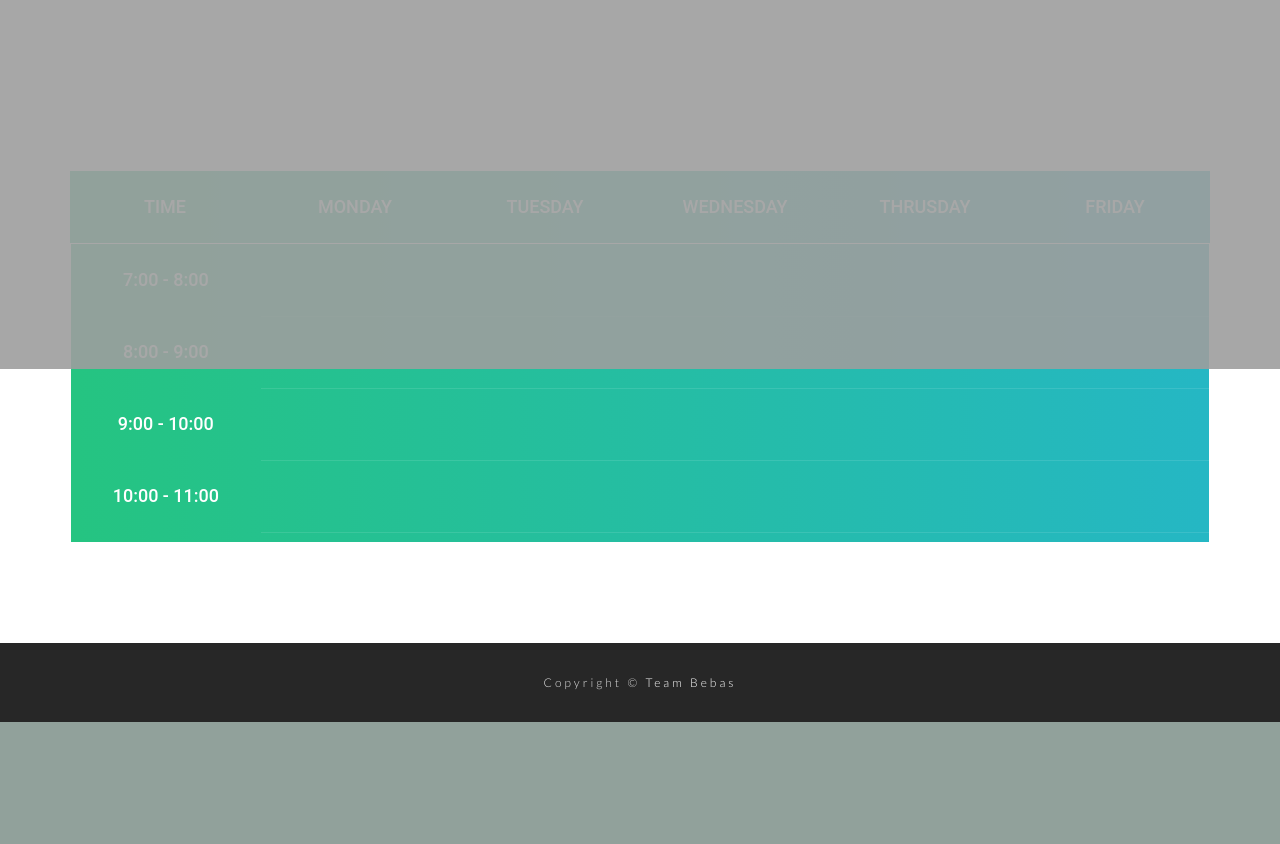
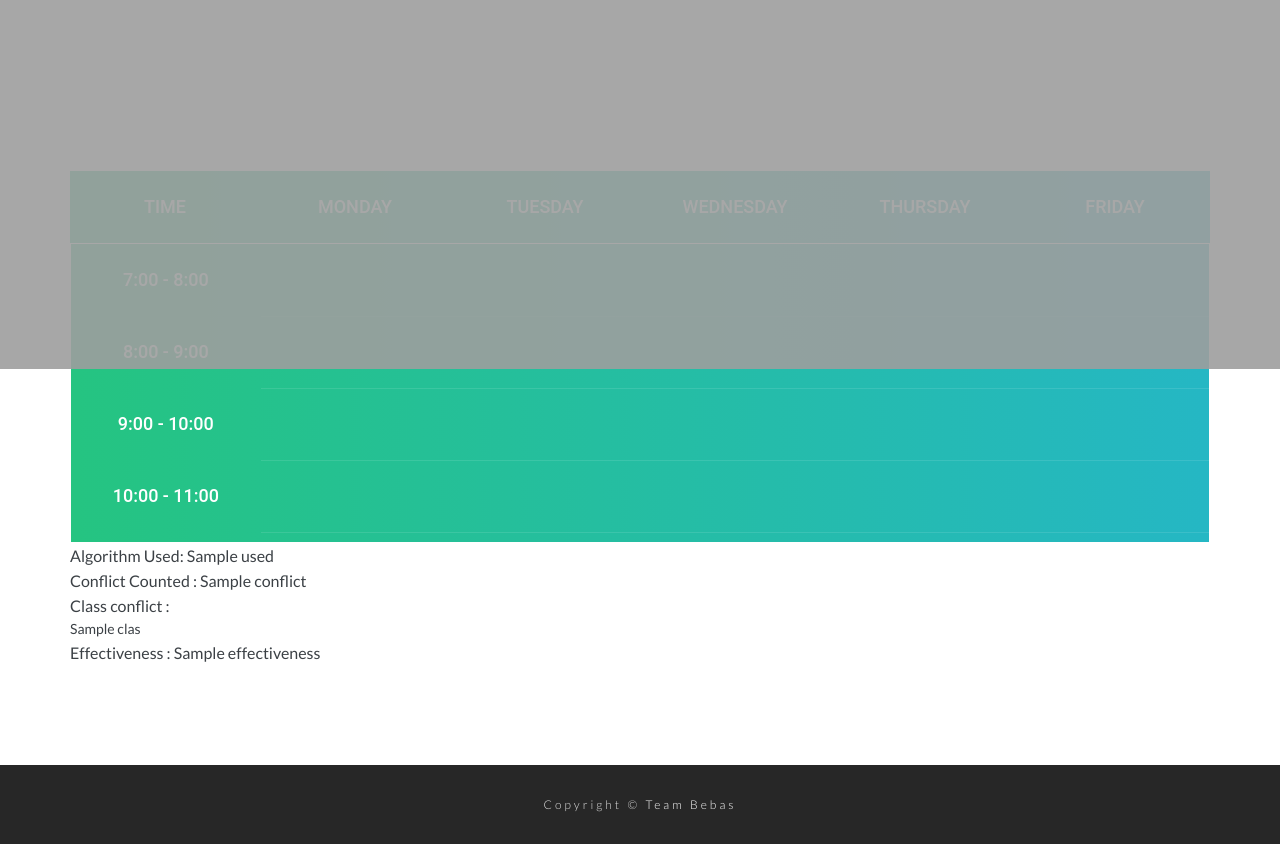
Before and after one commit to agilajah/timeTablingCSP, a Flask app: template templates/result.html in a window 1280 px wide. Shown: the part 431-1275 px from the top of the page. Before the commit the page ends 1153 px from the top, so only its background shows below. Run offline with Flask 2, Linux system fonts and the light colour scheme; the template is opened without the code that fills it: most values are stand-ins (such as "Sample title", 1, 10 or a date in 2020); lists and menus that the app fills with data are empty; some libraries are stand-ins or nearby versions.

Commit message:
jadi gan 2

```diff
--- a/algorithmz.py
+++ b/algorithmz.py
@@ -1,5 +1,6 @@
 from __future__ import division
 from flask import json, jsonify
+from math import exp
 import random
 
 #PROGRAM UTAMA
@@ -207,7 +208,7 @@ def countConflicts():
     listKonflik.sort(key=lambda matkul: matkul.nDomain, reverse=True)
     return hasil
 
-def hillOrStimulated(tempMax, tempMin, threshold, decrease):
+def hillOrStimulated(temp, decrease):
     lokalMaks = False #kalo terjebak di lokal maks, bernilai true
     step = 0 #sudah berapa kali iterasi
     listKonflikLokal = [] #list konflik lokal (beda dari yang di program utama)
@@ -224,26 +225,27 @@ def hillOrStimulated(tempMax, tempMin, threshold, decrease):
             #majuin terus sebanyak nDomain kali (kasus terburuk yaitu semua domain dicoba dan gaada yang lebih baik)
             for i in range(matkul.nDomain):
                 step += 1 #iterasi bertambah
-                tempMax -= decrease #toleransi berkurang
+                temp -= decrease #toleransi berkurang
                 matkul.idxPlus()
                 nKonflikNew = countConflicts() #prosedur ini merubah list konflik program utama saja (lokal tetap aman)
                 if nKonflikNew < nKonflikNow: #ternyata domain setelah dimajuin 1 jadi lebih baik
                     foundBetter = True
                     break #break for i
-                else: #sama aja atau bahkan lebih buruk, cek apakah bisa ditolerir untuk tetap diambil
-                    if tempMax > threshold:
-                        hasilRandom = random.randint(tempMin, tempMax);
-                        if hasilRandom >= threshold: #ambil walaupun lebih banyak konflik
+                else: #nKonflikNew >= nKonflikNow
+                    if temp > 0: #khusus SA
+                        #berapa peluang bisa mengambil yang lebih buruk (dalam persen, integer)
+                        persenProb = int(exp((nKonflikNow - nKonflikNew)/temp) * 100)
+                        hasilRandom = random.randint(0, 100)
+                        #cek apakah diambil
+                        if hasilRandom <= persenProb:
                             foundBetter = True
                             break #break for i
             nKonflikNow = nKonflikNew
             if foundBetter == True:
-                break #break for matkul, gausah geser matkul lain juga
+                break #break for matkul, gausah geser matkul lain lagi
             elif matkul == listKonflikLokal[len(listKonflikLokal) - 1]:
                 lokalMaks = True #semua domain dari semua matkul yang konflik sudah dicoba, gaada yang lebih baik
                 print "    LOKAL MAKSIMUM"
-        #keterangan tambahan : yang dicoba diganti domainnya HANYA matkul yg konflik,
-        #sedangkan matkul lain yang sudah fit pada selnya tidak di ubah
     #hasil : dapat solusi atau terjebak lokal maksimum
     if nKonflikNow == 0:
         print "SOLUSI DITEMUKAN DALAM", step, "ITERASI"
@@ -252,7 +254,7 @@ def hillOrStimulated(tempMax, tempMin, threshold, decrease):
         for matkul in listKonflik:
             print " ", matkul.nama
 
-def geneticAlgorithm():
+def geneticAlgorithm(generasi):
     #fitness function max kalau semua matkul domainnya alldiff
     fitnessMax = 0
     for matkul in listMatkul:
@@ -279,8 +281,8 @@ def geneticAlgorithm():
         idxMin = fitness.index(min(fitness))
         idxMax = fitness.index(max(fitness))
         keturunan += 1
-        #generasi lebih dari 5 menyebabkan kembar semua (tidak dapat hasil signifikan)
-        if keturunan == 5:
+        #gak nemu solusi sampai keturunan ke-generasi
+        if keturunan == generasi:
             #pasangkan lagi matkul dengan domain kepunyaan gen terbaik (fitness terbesar)
             restart()
             for i in range(len(listGen[idxMax])):
@@ -289,12 +291,12 @@ def geneticAlgorithm():
             print countConflicts(), "KONFLIK DALAM GENERASI", keturunan
             for matkul in listKonflik:
                 print " ", matkul.nama
-            return
+            break #break while infinite
         else:
             #gen jelek timpa dengan gen bagus
             for i in range(len(listMatkul)):
                 listGen[idxMin][i] = listGen[idxMax][i]
-            #kawin silang TANPA mutasi, mulai dari idxBelah sampai index terakhir
+            #kawin silang TANPA mutasi, mulai dari idxBelah (random) sampai index terakhir
             idxBelah = random.randint(1, len(listMatkul) - 2)
             for i in range(idxBelah, len(listMatkul)):
                 #swap idx 0 dan 1
@@ -305,6 +307,11 @@ def geneticAlgorithm():
                 temp = listGen[2][i]
                 listGen[2][i] = listGen[3][i]
                 listGen[3][i] = temp
+            #mutasi = matkul ke-matkulMutasi di gen, domainnya berubah menjadi domainMutasi
+            for gen in listGen:
+                matkulMutasi = random.randint(0, len(listMatkul) - 1)
+                domainMutasi = random.randint(0, listMatkul[matkulMutasi].nDomain - 1)
+                gen[matkulMutasi] = domainMutasi
 
 def restart(): #hapus data agar bisa dipakai ulang
     del listKonflik[:]
@@ -350,22 +357,25 @@ def convert_to_json():
 
 
 def execHC():
+    print "====HILL CLIMBING===="
     restart()
     initializeRandom()
-    hillOrStimulated(1, 1, 5, 1) #atur temperatur menjadi low
-    return
+    hillOrStimulated(0, 1) #atur temperatur menjadi 0
+    printHasil()
 
 def execSA():
+    print "====STIMULATED ANNEALING===="
     restart()
     initializeRandom()
-    hillOrStimulated(100, 1, 5, 1)
+    hillOrStimulated(50, 1)
     printHasil()
 
 def execGA():
+    print "====GENETIC ALGORITHM (4 GENES)===="
     for gen in listGen:
         del gen[:]
         #initializeRandom() tanpa heuristik
         for matkul in listMatkul:
             gen.append(random.randint(0, matkul.nDomain - 1)); #masukkan ke gen idxDomain nya saja
-    geneticAlgorithm()
+    geneticAlgorithm(20)
     printHasil()
--- a/app.py
+++ b/app.py
@@ -56,7 +56,7 @@ def findSchedule():
     errors = ''
     check = request.form.get('file')
     try:
-            test = "ha"
+            used = "ha"
             if request.form.get('file') is None:
                 _filePath = ''
                 return render_template('timeTabling.html')
@@ -65,20 +65,21 @@ def findSchedule():
                 algorithmz.bacaTestcase(_filePath)
                 if (request.form.get('algooptions') == "simulatedannealing"):
                     algorithmz.execSA()
-                    test = "SA"
+                    used = "Simulated Annealing"
                 if (request.form.get('algooptions') == "hillclimbing"):
                     algorithmz.execHC()
-                    test = "HC"
+                    used = "Hill Climbing"
                 if (request.form.get('algooptions') == "geneticalgorithm"):
                     algorithmz.execSA()
-                    test = "GA"
+                    used = "Genetic Algorithm"
 
 
                 result_in_json = algorithmz.convert_to_json()
                 effectiveness = algorithmz.calculateEffectiveness()
                 conflict = algorithmz.countConflicts()
+                listKonflik = algorithmz.listKonflik
 
-                return render_template('result.html', data=result_in_json, effectiveness=effectiveness, conflict=conflict, test=test)
+                return render_template('result.html', data=result_in_json, effectiveness=effectiveness, conflict=conflict, listKonflik = listKonflik, used=used )
     except Exception as e:
         return render_template('404.html',error = str(e), check=check)
 
--- a/static/css/main.css
+++ b/static/css/main.css
@@ -912,9 +912,9 @@ button {
   text-overflow: ellipsis;
   overflow: hidden;
   color: #000;
-  left: 20px;
   right: 0;
-  top: 10px;
+  left:0;
+  top: 5px;
   position: absolute;
   padding: 3 16px;
   opacity: 0;
@@ -970,17 +970,16 @@ button {
 }
 .card--small .card__title {
   color: #000;
-  left: 12px;
+  left: 30px;
   top: 12px;
 }
 .card--small .card__subtitle {
   opacity: 1;
-  left: 12px;
+  left: 40px;
+  right:0px;
+  color: #000;
 }
 .card--small .card__text {
   top: 10px;
   opacity: 0;
 }
-.card--small .card__action-bar {
-  left: 12px;
-}
--- a/templates/index.html
+++ b/templates/index.html
@@ -134,7 +134,7 @@
                             </div>
                             <div class="caption">
                                 <h3>Anwar Ramadha</h3>
-                                <p></p>
+                                <p>13514013</p>
                             </div>
                         </div>
                     </div>
--- a/templates/result.html
+++ b/templates/result.html
@@ -33,7 +33,7 @@
         <!-- Collect the nav links, forms, and other content for toggling -->
         <nav class="collapse navbar-collapse" id="navbar">
             <ul class="nav navbar-nav navbar-right" id="top-nav">
-                <li class="current"><a href="/">Home</a></li>
+                <li class="current"><a href="/index">Home</a></li>
                 <li><a href="/index#about">About us</a></li>
             </ul>
         </nav><!-- /.navbar-collapse -->
@@ -59,7 +59,7 @@ $(document).ready(function() {
         var matkul='<div class ="card card--small matkul-' + find_id +'">'; //e.g class matkul-57
             matkul+='<div style="background-image: url(https://placeimg.com/640/480/nature)" class="card__image"></div>';
             matkul+='<h2 class="card__title">' + obj.nama + '</h2>';
-            matkul+='<span class="class__subtitle">' + obj.ruang + '</span';
+            matkul+='<span class="card__subtitle">' + obj.ruang + '</span>';
             matkul+='<p class="card__text"></p>';
             matkul+='</div>';
 
@@ -80,7 +80,7 @@ $(document).ready(function() {
                 <th>Monday</th>
                 <th>Tuesday</th>
                 <th>Wednesday</th>
-                <th>Thrusday</th>
+                <th>Thursday</th>
                 <th>Friday</th>
             </tr>
         </table>
@@ -210,6 +210,20 @@ $(document).ready(function() {
         </tbody>
     </div>
 
+    <div class="result-state">
+        <p>Algorithm Used: {{used}}</p>
+        <p>Conflict Counted : {{conflict}}</p>
+        <div class="list-class-conflict">
+            <p>Class conflict : </p>
+            <ul>
+                {% for class in listKonflik %}
+                <li>{{ class.nama }}</li>
+                {% endfor %}
+            </ul>
+        </div>
+        <p>Effectiveness : {{ effectiveness  }}</p>
+    </div>
+
   </div>
 </section>
 
```
